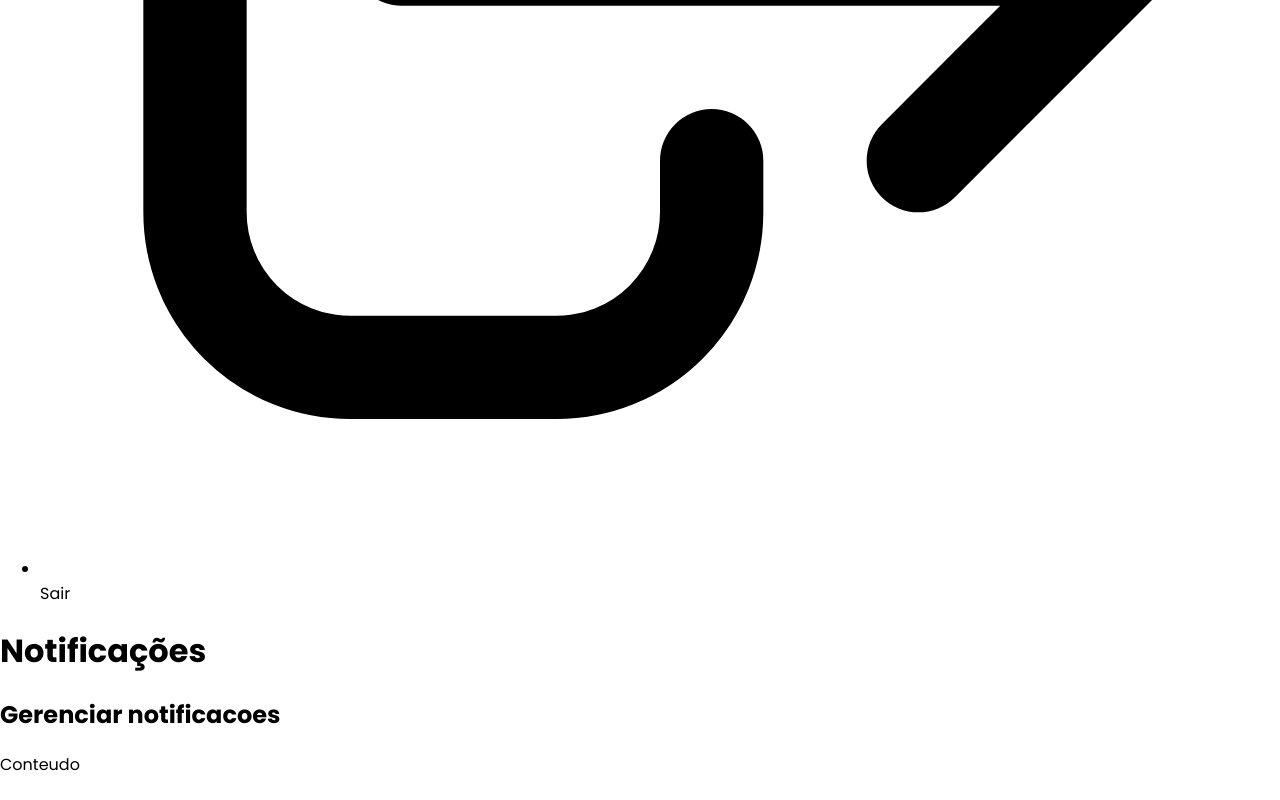
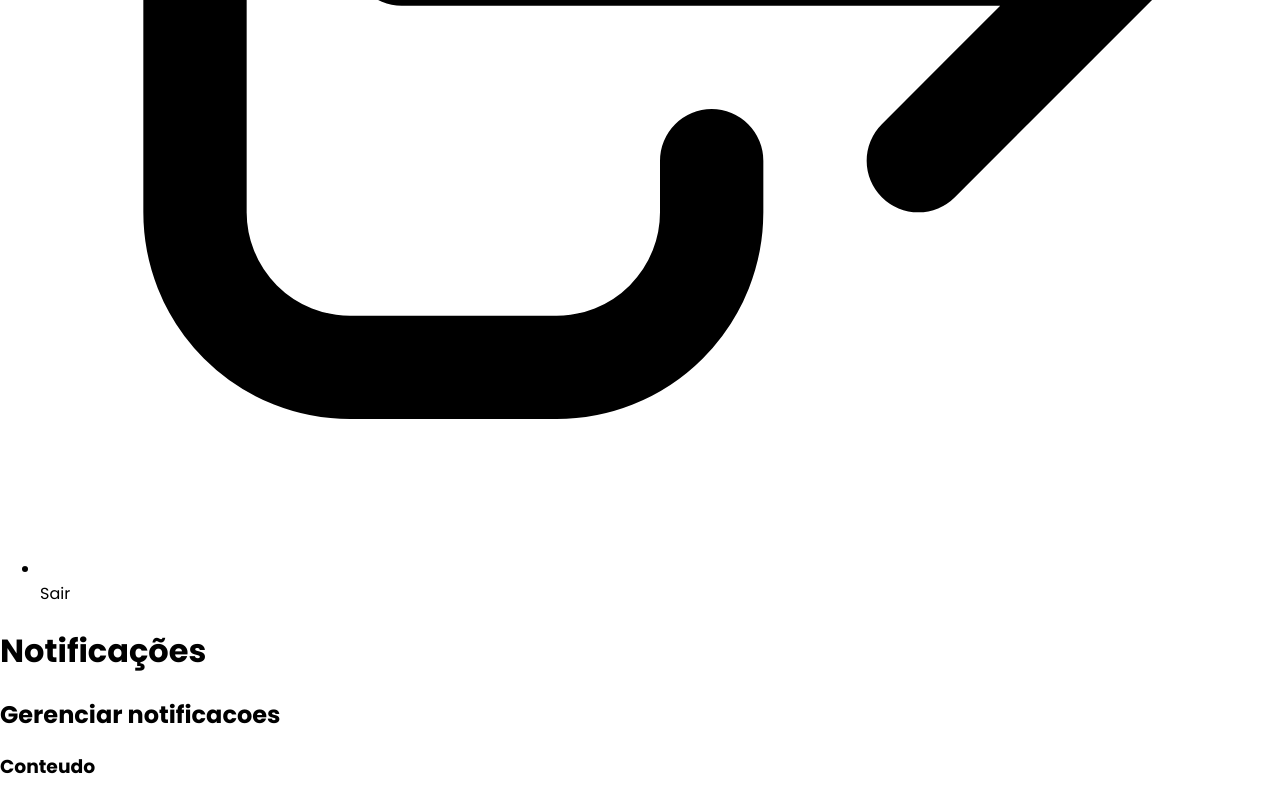
Before and after one commit to gustavoaraujofe/template-admin, a Next.js app: page /notificacoes in a window 1280 px wide. Shown: the part 4514-5314 px from the top of the page. Before the commit the page ends 5291 px from the top, so only its background shows below. Built offline with nearby package versions, Linux system fonts and the light colour scheme.

Commit message:
Context API modo dark

```diff
--- a/src/components/template/Layout.tsx
+++ b/src/components/template/Layout.tsx
@@ -1,6 +1,7 @@
 import MenuLateral from "./MenuLateral";
 import Cabecalho from "./Cabecalho";
 import Conteudo from "./Conteudo";
+import useAppData from "../../data/hook/useAppData";
 
 interface LayoutProps {
   titulo: string;
@@ -9,8 +10,11 @@
 }
 
 export default function Layout(props: LayoutProps) {
+  const ctx = useAppData();
+
+
   return (
-    <div className="dark flex h-screen w-screen">
+    <div className={`${ctx.tema} flex h-screen w-screen`}>
       <MenuLateral />
       <div className="flex flex-col w-full p-7 bg-gray-300 dark:bg-gray-800">
         <Cabecalho titulo={props.titulo} subtitulo={props.subtitulo} />
--- /dev/null
+++ b/src/data/context/AppContext.tsx
@@ -0,0 +1,34 @@
+import { createContext, useState } from "react";
+
+type Tema = "dark" | "";
+
+interface AppContextProps {
+  tema: Tema;
+  alternarTema?: () => void;
+}
+
+const AppContext = createContext<AppContextProps>({
+  tema: null,
+  alternarTema: null,
+});
+
+export function AppProvider(props) {
+  const [tema, setTema] = useState<Tema>("dark");
+
+  function alternarTema() {
+    setTema(tema === "" ? "dark" : "");
+  }
+
+  return (
+    <AppContext.Provider
+      value={{
+        tema,
+        alternarTema,
+      }}
+    >
+      {props.children}
+    </AppContext.Provider>
+  );
+}
+
+export default AppContext;
--- /dev/null
+++ b/src/data/hook/useAppData.ts
@@ -0,0 +1,6 @@
+import { useContext } from "react";
+import AppContext from "../context/AppContext";
+
+const useAppData = () => useContext(AppContext);
+
+export default useAppData;
--- a/src/pages/_app.tsx
+++ b/src/pages/_app.tsx
@@ -1,9 +1,13 @@
-import "tailwindcss/tailwind.css"
-import '../styles/globals.css'
-
+import "tailwindcss/tailwind.css";
+import "../styles/globals.css";
+import { AppProvider } from "../data/context/AppContext";
 
 function MyApp({ Component, pageProps }) {
-  return <Component {...pageProps} />
+  return (
+    <AppProvider>
+      <Component {...pageProps} />
+    </AppProvider>
+  );
 }
 
-export default MyApp
+export default MyApp;
--- a/src/pages/notificacoes.tsx
+++ b/src/pages/notificacoes.tsx
@@ -3,7 +3,7 @@
 export default function Notificacoes() {
   return (
     <Layout titulo="Notificações" subtitulo="Gerenciar notificacoes">
-      Conteudo
+      <h3>Conteudo</h3>
     </Layout>
   );
 }
```
